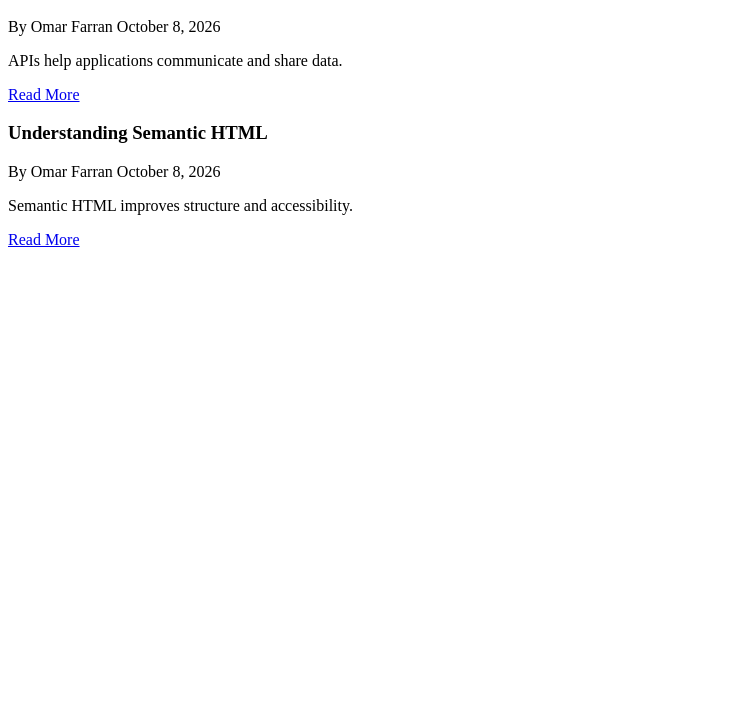
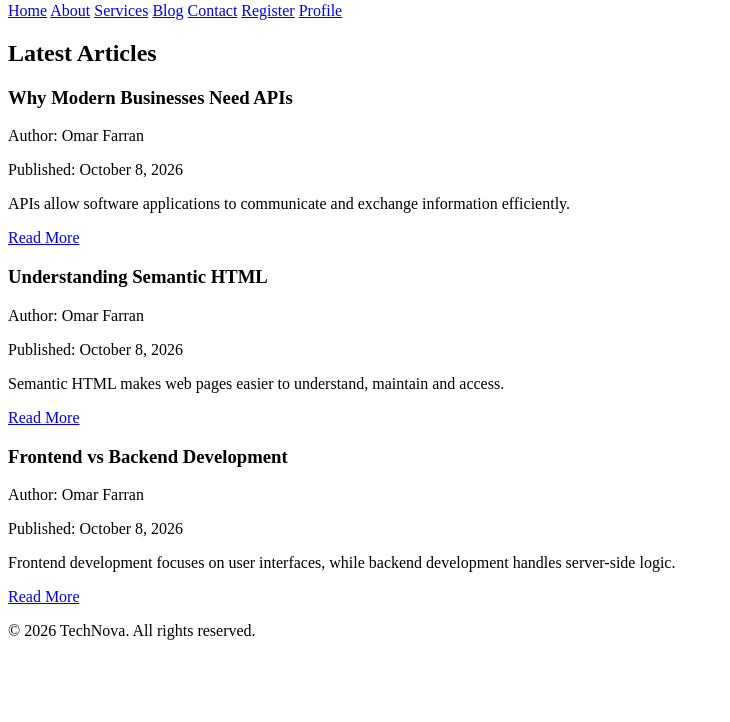
Before and after one commit to omarfarran/grids-apps-training, a plain HTML site: page day-01-html/blog.html in a window 1280 px wide. Shown: the part 78-800 px from the top of the page, without its empty margins (0-730 px from the left). Drawn offline with Linux system fonts and the light colour scheme.

Commit message:
add day 2 multi-page site structure

```diff
--- a/day-01-html/blog.html
+++ b/day-01-html/blog.html
@@ -1,4 +1,31 @@
+<!DOCTYPE html>
+<html lang="en">
+
+<head>
+    <meta charset="UTF-8">
+    <meta name="viewport" content="width=device-width, initial-scale=1.0">
+    <meta name="description" content="TechNova software and technology blog.">
+    <title>TechNova | Blog</title>
+</head>
+
+<body>
+
+    <header>
+        <h1>TechNova Blog</h1>
+
+        <nav>
+            <a href="index.html">Home</a>
+            <a href="about.html">About</a>
+            <a href="services.html">Services</a>
+            <a href="blog.html">Blog</a>
+            <a href="contact.html">Contact</a>
+            <a href="registration.html">Register</a>
+            <a href="profile.html">Profile</a>
+        </nav>
+    </header>
+
     <main>
+
         <section>
             <h2>Latest Articles</h2>
 
@@ -6,12 +33,19 @@
                 <h3>Why Modern Businesses Need APIs</h3>
 
                 <p>
-                By Omar Farran
-                <time datetime="2026-10-08">October 8, 2026</time>
+                    Author: Omar Farran
                 </p>
 
                 <p>
-                APIs help applications communicate and share data.
+                    Published:
+                    <time datetime="2026-10-08">
+                        October 8, 2026
+                    </time>
+                </p>
+
+                <p>
+                    APIs allow software applications to communicate
+                    and exchange information efficiently.
                 </p>
 
                 <a href="#">Read More</a>
@@ -21,15 +55,54 @@
                 <h3>Understanding Semantic HTML</h3>
 
                 <p>
-                By Omar Farran
-                <time datetime="2026-10-08">October 8, 2026</time>
+                    Author: Omar Farran
                 </p>
 
                 <p>
-                Semantic HTML improves structure and accessibility.
+                    Published:
+                    <time datetime="2026-10-08">
+                        October 8, 2026
+                    </time>
+                </p>
+
+                <p>
+                    Semantic HTML makes web pages easier to understand,
+                    maintain and access.
                 </p>
 
                 <a href="#">Read More</a>
             </article>
+
+            <article>
+                <h3>Frontend vs Backend Development</h3>
+
+                <p>
+                    Author: Omar Farran
+                </p>
+
+                <p>
+                    Published:
+                    <time datetime="2026-10-08">
+                        October 8, 2026
+                    </time>
+                </p>
+
+                <p>
+                    Frontend development focuses on user interfaces,
+                    while backend development handles server-side logic.
+                </p>
+
+                <a href="#">Read More</a>
+            </article>
+
         </section>
+
     </main>
+
+    <footer>
+        <p>&copy; 2026 TechNova. All rights reserved.</p>
+    </footer>
+
+</body>
+
+</html>
```
Also changed, not shown: day-01-html/about.html (+24 -6 lines), day-01-html/services.html (+26 -5 lines). Lines whose indentation alone changed are shown as unchanged.
